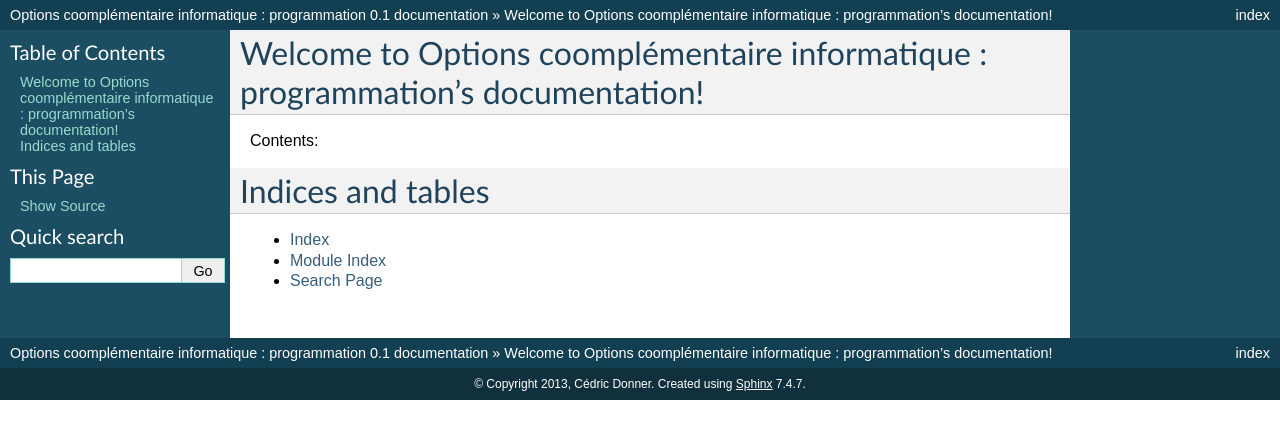
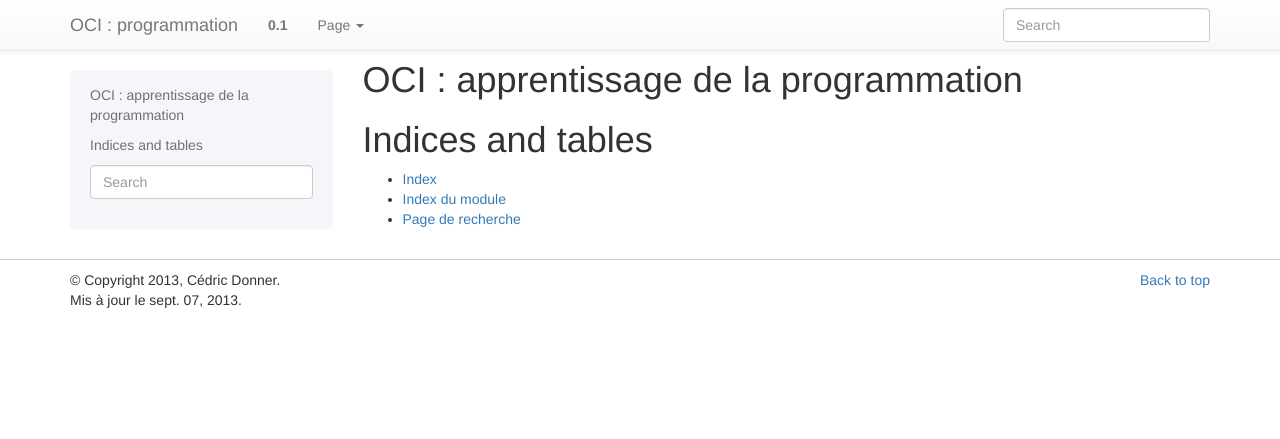
Before and after one commit to donnerc/oci-programming, a Sphinx documentation site: the page built from source/index.rst, in a window 1280 px wide. Shown: the top 439 px of the page. Built offline with Sphinx 7.4.7, drawn with Linux system fonts in a browser that asks for light colours.

Commit message:
Ajout du theme boostrap

```diff
--- a/source/conf.py
+++ b/source/conf.py
@@ -1,6 +1,6 @@
 # -*- coding: utf-8 -*-
 #
-# Options coomplémentaire informatique : programmation documentation build configuration file, created by
+# Option complémentaire informatique : programmation documentation build configuration file, created by
 # sphinx-quickstart on Sat Sep  7 12:37:57 2013.
 #
 # This file is execfile()d with the current directory set to its containing dir.
@@ -12,6 +12,8 @@
 # serve to show the default.
 
 import sys, os
+
+import sphinx_bootstrap_theme
 
 # If extensions (or modules to document with autodoc) are in another directory,
 # add these directories to sys.path here. If the directory is relative to the
@@ -40,7 +42,7 @@ source_suffix = '.rst'
 master_doc = 'index'
 
 # General information about the project.
-project = u'Options coomplémentaire informatique : programmation'
+project = u'OCI : programmation'
 copyright = u'2013, Cédric Donner'
 
 # The version info for the project you're documenting, acts as replacement for
@@ -54,9 +56,9 @@ release = '0.1'
 
 # The language for content autogenerated by Sphinx. Refer to documentation
 # for a list of supported languages.
-#language = None
+language = 'fr'
 
-# There are two options for replacing |today|: either, you set today to some
+# There are two Option for replacing |today|: either, you set today to some
 # non-false value, then it is used:
 #today = ''
 # Else, today_fmt is used as the format for a strftime call.
@@ -90,16 +92,18 @@ pygments_style = 'sphinx'
 #keep_warnings = False
 
 
-# -- Options for HTML output ---------------------------------------------------
+# -- Option for HTML output ---------------------------------------------------
 
 # The theme to use for HTML and HTML Help pages.  See the documentation for
 # a list of builtin themes.
-html_theme = 'default'
+# html_theme = 'default'
+html_theme = 'bootstrap'
+html_theme_path = sphinx_bootstrap_theme.get_html_theme_path()
 
-# Theme options are theme-specific and customize the look and feel of a theme
-# further.  For a list of options available for each theme, see the
+# Theme Option are theme-specific and customize the look and feel of a theme
+# further.  For a list of Option available for each theme, see the
 # documentation.
-#html_theme_options = {}
+#html_theme_Option = {}
 
 # Add any paths that contain custom themes here, relative to this directory.
 #html_theme_path = []
@@ -127,11 +131,11 @@ html_static_path = ['_static']
 
 # If not '', a 'Last updated on:' timestamp is inserted at every page bottom,
 # using the given strftime format.
-#html_last_updated_fmt = '%b %d, %Y'
+html_last_updated_fmt = '%b %d, %Y'
 
 # If true, SmartyPants will be used to convert quotes and dashes to
 # typographically correct entities.
-#html_use_smartypants = True
+html_use_smartypants = True
 
 # Custom sidebar templates, maps document names to template names.
 #html_sidebars = {}
@@ -150,13 +154,13 @@ html_static_path = ['_static']
 #html_split_index = False
 
 # If true, links to the reST sources are added to the pages.
-#html_show_sourcelink = True
+html_show_sourcelink = False
 
 # If true, "Created using Sphinx" is shown in the HTML footer. Default is True.
-#html_show_sphinx = True
+html_show_sphinx = False
 
 # If true, "(C) Copyright ..." is shown in the HTML footer. Default is True.
-#html_show_copyright = True
+html_show_copyright = True
 
 # If true, an OpenSearch description file will be output, and all pages will
 # contain a <link> tag referring to it.  The value of this option must be the
@@ -167,10 +171,10 @@ html_static_path = ['_static']
 #html_file_suffix = None
 
 # Output file base name for HTML help builder.
-htmlhelp_basename = 'Optionscoomplmentaireinformatiqueprogrammationdoc'
+htmlhelp_basename = 'Optioncomplmentaireinformatiqueprogrammationdoc'
 
 
-# -- Options for LaTeX output --------------------------------------------------
+# -- Option for LaTeX output --------------------------------------------------
 
 latex_elements = {
 # The paper size ('letterpaper' or 'a4paper').
@@ -186,7 +190,7 @@ latex_elements = {
 # Grouping the document tree into LaTeX files. List of tuples
 # (source start file, target name, title, author, documentclass [howto/manual]).
 latex_documents = [
-  ('index', 'Optionscoomplmentaireinformatiqueprogrammation.tex', u'Options coomplémentaire informatique : programmation Documentation',
+  ('index', 'Optioncomplmentaireinformatiqueprogrammation.tex', u'Option complémentaire informatique : programmation',
    u'Cédric Donner', 'manual'),
 ]
 
@@ -211,12 +215,12 @@ latex_documents = [
 #latex_domain_indices = True
 
 
-# -- Options for manual page output --------------------------------------------
+# -- Option for manual page output --------------------------------------------
 
 # One entry per manual page. List of tuples
 # (source start file, name, description, authors, manual section).
 man_pages = [
-    ('index', 'optionscoomplmentaireinformatiqueprogrammation', u'Options coomplémentaire informatique : programmation Documentation',
+    ('index', 'Optioncomplmentaireinformatiqueprogrammation', u'Option complémentaire informatique',
      [u'Cédric Donner'], 1)
 ]
 
@@ -224,14 +228,14 @@ man_pages = [
 #man_show_urls = False
 
 
-# -- Options for Texinfo output ------------------------------------------------
+# -- Option for Texinfo output ------------------------------------------------
 
 # Grouping the document tree into Texinfo files. List of tuples
 # (source start file, target name, title, author,
 #  dir menu entry, description, category)
 texinfo_documents = [
-  ('index', 'Optionscoomplmentaireinformatiqueprogrammation', u'Options coomplémentaire informatique : programmation Documentation',
-   u'Cédric Donner', 'Optionscoomplmentaireinformatiqueprogrammation', 'One line description of project.',
+  ('index', 'Optioncomplmentaireinformatiqueprogrammation', u'Option complémentaire informatique',
+   u'Cédric Donner', 'Optioncomplmentaireinformatiqueprogrammation', 'One line description of project.',
    'Miscellaneous'),
 ]
 
--- a/source/index.rst
+++ b/source/index.rst
@@ -3,10 +3,8 @@
    You can adapt this file completely to your liking, but it should at least
    contain the root `toctree` directive.
 
-Welcome to Options coomplémentaire informatique : programmation's documentation!
-================================================================================
-
-Contents:
+OCI : apprentissage de la programmation
+=======================================
 
 .. toctree::
    :maxdepth: 2
```
Also changed, not shown: 1 other file.
